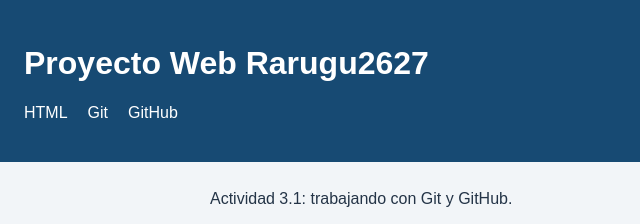
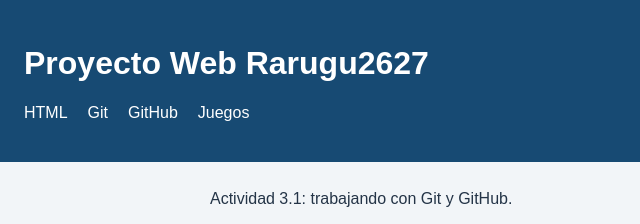
Before and after one commit to rarugu/Proyecto-Web-Rarugu2627, a plain HTML site: page index.html in a window 1280 px wide. Shown: the top 224 px of the page, 0-640 px from the left. Drawn offline with Linux system fonts and the light colour scheme.

Commit message:
Añadir acceso a juegos en la navegación

```diff
--- a/index.html
+++ b/index.html
@@ -14,6 +14,7 @@
                 <li><a href="#html">HTML</a></li>
                 <li><a href="#git">Git</a></li>
                 <li><a href="#github">GitHub</a></li>
+                <li><a href="juegos.html">Juegos</a></li>
             </ul>
         </nav>
     </header>
```
